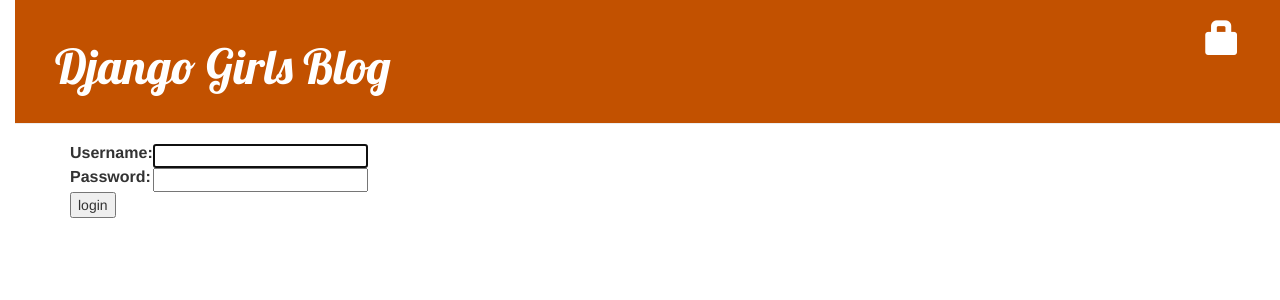
After one commit to nounours-bear/my-first-blog, a Django app: page /accounts/login/ in a window 1280 px wide. The commit adds this page. Shown: the top 300 px of the page. Run offline with Django 5.2, Linux system fonts and the light colour scheme; some libraries are stand-ins or nearby versions.

Commit message:
Add login and logout

```diff
--- a/blog/static/css/blog.css
+++ b/blog/static/css/blog.css
@@ -51,3 +51,16 @@ h1, h2, h3, h4 {
 .post h2 a, .post h2 a:visited {
     color: #000000;
 }
+
+#logout {
+    font-family: 'Lobster', cursive;
+
+}
+
+small a,
+small a:hover,
+small a:visited {
+    font-size: 15pt;
+    color: #ffffff;
+    text-decoration: none;
+}
--- a/blog/templates/blog/base.html
+++ b/blog/templates/blog/base.html
@@ -11,7 +11,11 @@
         <div class="page-header">
             {% if user.is_authenticated %}
                 <a href="{% url 'post_new' %}" class="top-menu"><span class="glyphicon glyphicon-plus"></span></a>
-                <a href="{% url 'post_draft_list' %}" class="top-menu">Drafts</span></a>
+                <a href="{% url 'post_draft_list' %}" class="top-menu"><span class="glyphicon glyphicon-edit"></span></a>
+                <p class="top-menu">Hello {{ user.username }}</p>
+                <form method="post" action="{% url 'logout' %}">{% csrf_token %}<input type="submit" value="Log out"></form>
+            {% else %}
+                <a href="{% url 'login' %}" class="top-menu"><span class="glyphicon glyphicon-lock"></span></a>
             {% endif %}
             <h1><a href="/">Django Girls Blog</a></h1>
         </div>
--- /dev/null
+++ b/blog/templates/registration/login.html
@@ -0,0 +1,24 @@
+{% extends "blog/base.html" %}
+
+{% block content %}
+    {% if form.errors %}
+        <p>Your username and password didn't match. Please try again.</p>
+    {% endif %}
+
+    <form method="post" action="{% url 'login' %}">
+    {% csrf_token %}
+        <table>
+        <tr>
+            <td>{{ form.username.label_tag }}</td>
+            <td>{{ form.username }}</td>
+        </tr>
+        <tr>
+            <td>{{ form.password.label_tag }}</td>
+            <td>{{ form.password }}</td>
+        </tr>
+        </table>
+
+        <input type="submit" value="login" />
+        <input type="hidden" name="next" value="{{ next }}" />
+    </form>
+{% endblock %}
--- a/blog/views.py
+++ b/blog/views.py
@@ -1,4 +1,5 @@
 from django.shortcuts import render, get_object_or_404, redirect
+from django.contrib.auth.decorators import login_required
 from django.utils import timezone
 
 from .forms import PostForm
@@ -12,6 +13,7 @@ def post_detail (request, pk):
     post = get_object_or_404(Post, pk=pk)
     return render(request, 'blog/post_detail.html', {'post': post})
 
+@login_required
 def post_new(request):
     if request.method == "POST":
         form = PostForm(request.POST)
@@ -25,6 +27,7 @@ def post_new(request):
         form = PostForm()
         return render(request, 'blog/post_edit.html', {'form': form})
 
+@login_required
 def post_edit(request, pk):
     post = get_object_or_404(Post, pk=pk)
     if request.method == "POST":
@@ -42,12 +45,14 @@ def post_draft_list(request):
     posts = Post.objects.filter(published_date__isnull=True).order_by('created_date')
     return render(request, 'blog/post_draft_list.html', {'posts': posts})
 
+@login_required
 def post_publish(request, pk):
     post = get_object_or_404(Post, pk=pk)
     if request.method=='POST':
         post.publish()
     return redirect('post_detail', pk=pk)
 
+@login_required
 def post_remove(request, pk):
     post = get_object_or_404(Post, pk=pk)
     if request.method=='POST':
--- a/mysite/settings.py
+++ b/mysite/settings.py
@@ -121,3 +121,5 @@ STATIC_ROOT = BASE_DIR / 'static'
 # https://docs.djangoproject.com/en/5.2/ref/settings/#default-auto-field
 
 DEFAULT_AUTO_FIELD = 'django.db.models.BigAutoField'
+
+LOGIN_REDIRECT_URL = '/'
--- a/mysite/urls.py
+++ b/mysite/urls.py
@@ -16,8 +16,12 @@ Including another URLconf
 """
 from django.contrib import admin
 from django.urls import path, include
+from django.contrib.auth import views
+
 
 urlpatterns = [
     path('admin/', admin.site.urls),
+    path('accounts/login/', views.LoginView.as_view(), name='login'),
+    path('accounts/logout/', views.LogoutView.as_view(next_page='/'), name='logout'),
     path('', include('blog.urls')),
 ]
```
